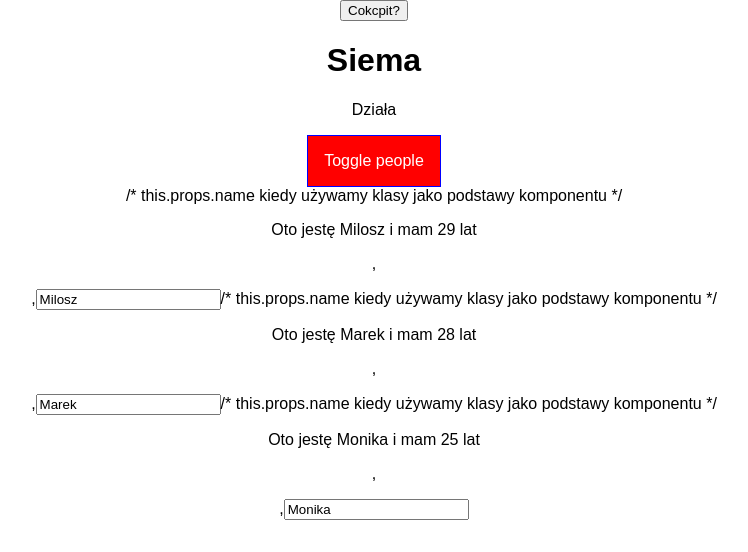
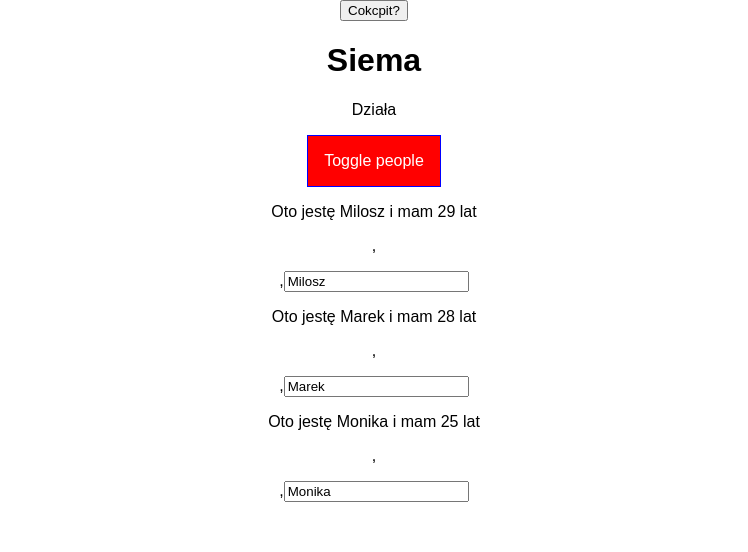
Before and after one commit to plmiso/basics, a React app: page / in a window 1280 px wide. Both pictures are taken after a click on the button "Toggle people". Shown: the top 552 px of the page, without its empty margins (266-1014 px from the left). Built offline with nearby package versions, Linux system fonts and the light colour scheme.

Commit message:
fragment as a wrapper for jsx return statement

```diff
--- a/src/components/Persons/Person/Person.js
+++ b/src/components/Persons/Person/Person.js
@@ -1,4 +1,4 @@
-import React, { Component } from "react";
+import React, { Component, Fragment} from "react";
 import classes from "./Person.css";
 import Auxiliary from '../../../hoc/Auxiliary'
 
@@ -6,8 +6,9 @@ class Person extends Component {
   render() {
     console.log("[Person.js] rendering...");
     return (
-        <Auxiliary>
-        /* this.props.name kiedy używamy klasy jako podstawy komponentu */
+        //Fragment as wrapper
+        <Fragment>
+        {/* /* this.props.name kiedy używamy klasy jako podstawy komponentu */}
         <p onClick={this.props.click}>
           Oto jestę {this.props.name} i mam {this.props.age} lat
         </p>,
@@ -17,7 +18,7 @@ class Person extends Component {
           onChange={this.props.changed}
           value={this.props.name}
         />
-        </Auxiliary>
+        </Fragment>
     );
   }
 }
--- a/src/hoc/Auxiliary.js
+++ b/src/hoc/Auxiliary.js
@@ -1,4 +1,4 @@
-import React from 'react'
+
 
 const auxiliary = props => props.children
 
```
